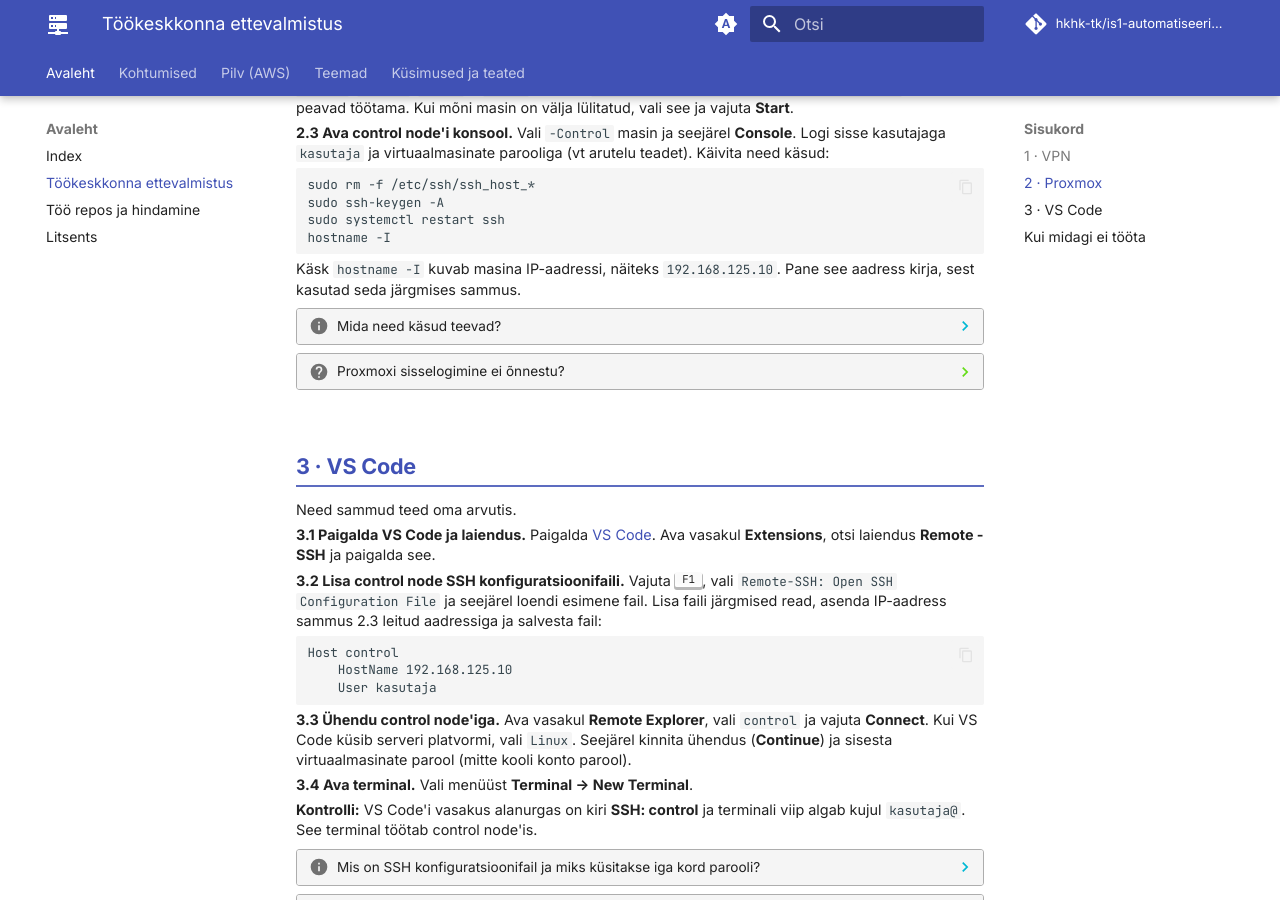
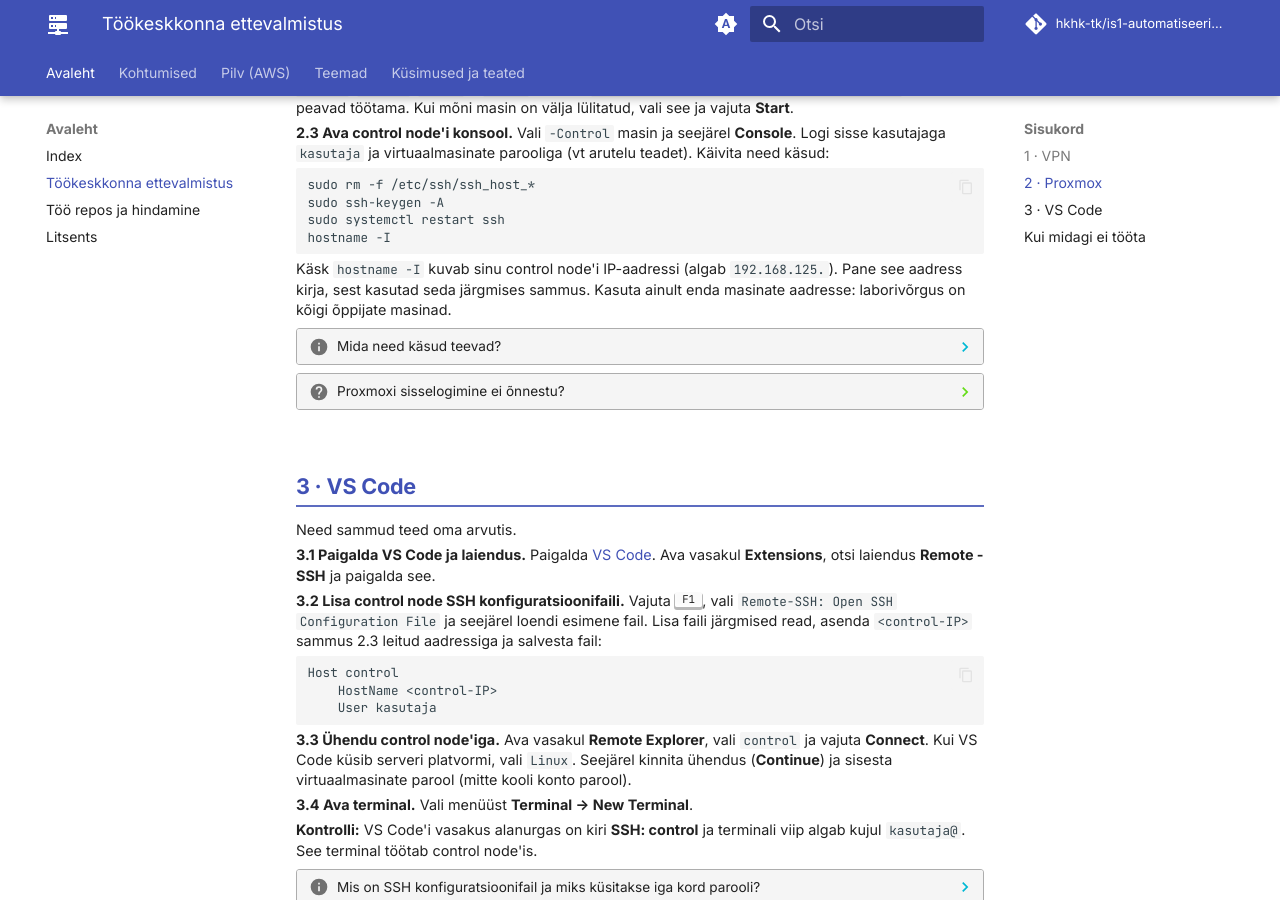
Before and after one commit to hkhk-tk/is1-automatiseerimine, an MkDocs documentation site: the page built from docs/00-ulevaade/keskkond.md, in a window 1280 px wide and 900 px high, scrolled down 1779 px. Built offline with MkDocs 1.6.1 and Material for MkDocs 9.7.7, drawn with Linux system fonts in a browser that asks for light colours; comment, search, counter and statistics services are not loaded.

Commit message:
Kõik laborivõrgu näidisaadressid asendatud kohatäitega (<control-IP>, <web01-IP> jt)

````diff
--- a/docs/00-ulevaade/keskkond.md
+++ b/docs/00-ulevaade/keskkond.md
@@ -101,7 +101,7 @@ sudo systemctl restart ssh
 hostname -I
 ```
 
-Käsk `hostname -I` kuvab masina IP-aadressi, näiteks `192.168.125.10`. Pane see aadress kirja, sest kasutad seda järgmises sammus.
+Käsk `hostname -I` kuvab sinu control node'i IP-aadressi (algab `192.168.125.`). Pane see aadress kirja, sest kasutad seda järgmises sammus. Kasuta ainult enda masinate aadresse: laborivõrgus on kõigi õppijate masinad.
 
 ??? info "Mida need käsud teevad?"
 
@@ -117,11 +117,11 @@ Need sammud teed oma arvutis.
 
 **3.1 Paigalda VS Code ja laiendus.** Paigalda [VS Code](https://code.visualstudio.com/). Ava vasakul **Extensions**, otsi laiendus **Remote - SSH** ja paigalda see.
 
-**3.2 Lisa control node SSH konfiguratsioonifaili.** Vajuta ++f1++, vali `Remote-SSH: Open SSH Configuration File` ja seejärel loendi esimene fail. Lisa faili järgmised read, asenda IP-aadress sammus 2.3 leitud aadressiga ja salvesta fail:
+**3.2 Lisa control node SSH konfiguratsioonifaili.** Vajuta ++f1++, vali `Remote-SSH: Open SSH Configuration File` ja seejärel loendi esimene fail. Lisa faili järgmised read, asenda `<control-IP>` sammus 2.3 leitud aadressiga ja salvesta fail:
 
 ```text
 Host control
-    HostName 192.168.125.10
+    HostName <control-IP>
     User kasutaja
 ```
 
````
Also changed, not shown: docs/k01/assets/k01_while_read.svg.
